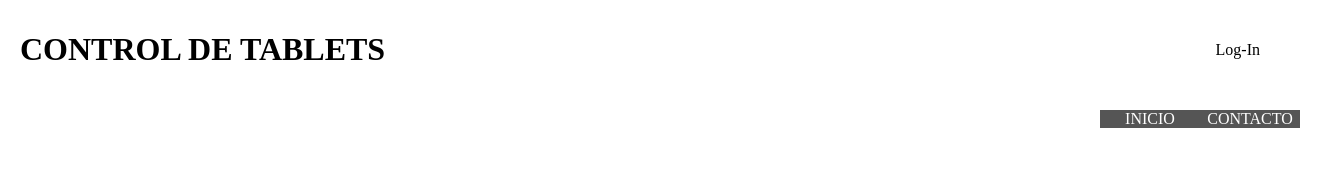
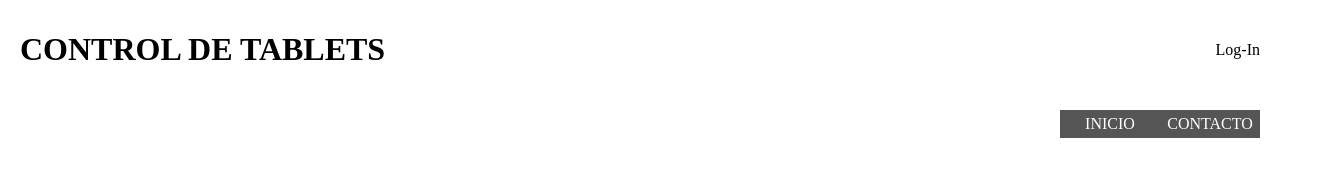
Before and after one commit to AndresProfIEsMaciaAbela/Prueba, a plain HTML site: page docs/index.html in a window 1280 px wide. Shown: the whole page, 1320 px wide, since content can reach past the window. Drawn offline with Linux system fonts and the light colour scheme.

Commit message:
bug2 barra nav

```diff
--- a/docs/index.html
+++ b/docs/index.html
@@ -6,6 +6,9 @@
     <meta name="viewport" content="width=device-width, initial-scale=1.0">
     <title>Document</title>
     <style>
+        *{
+            box-sizing: border-box;
+        }
         body{
             margin:0;
         }
@@ -31,6 +34,7 @@
             transition: background-color 0.5s;
             text-align: center;
             align-items: center;
+            padding:5px 5px;
         }
 
         .boton_nav:hover{
```
